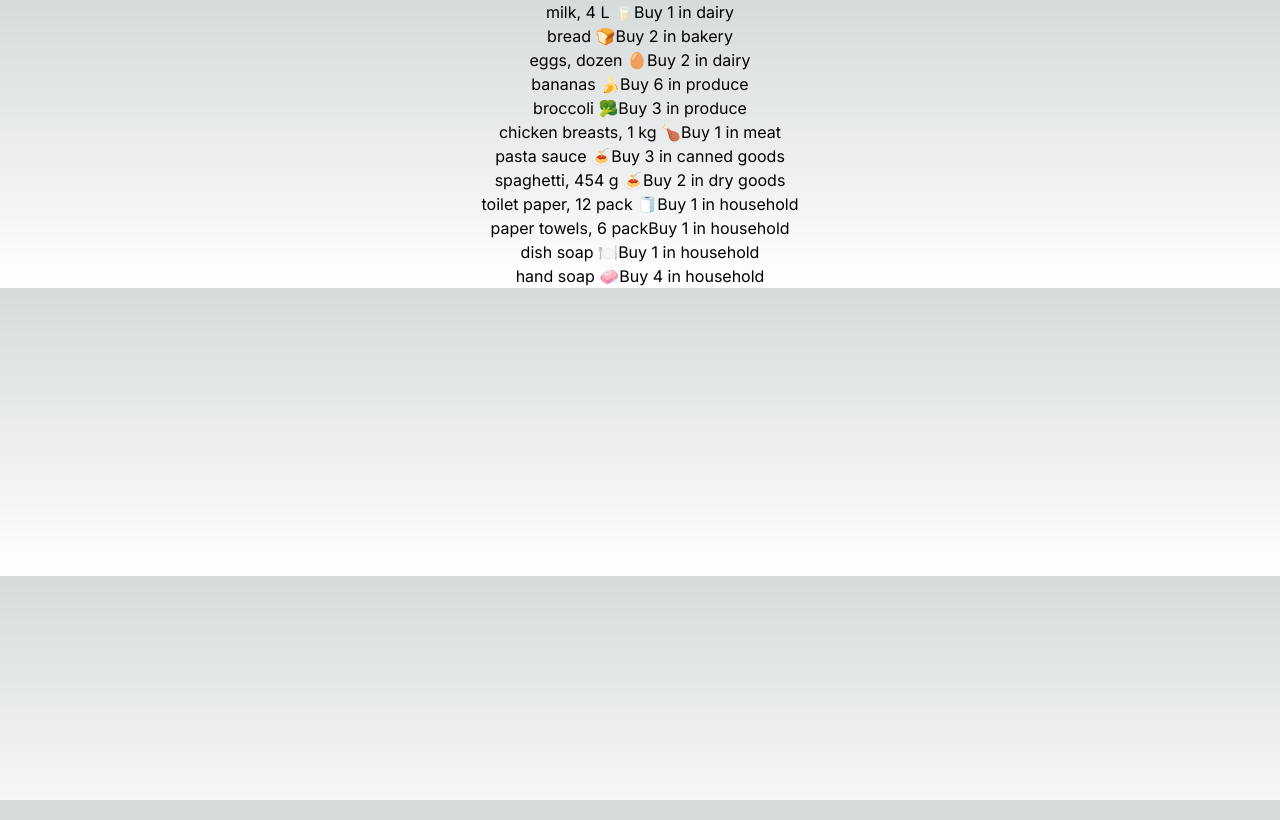
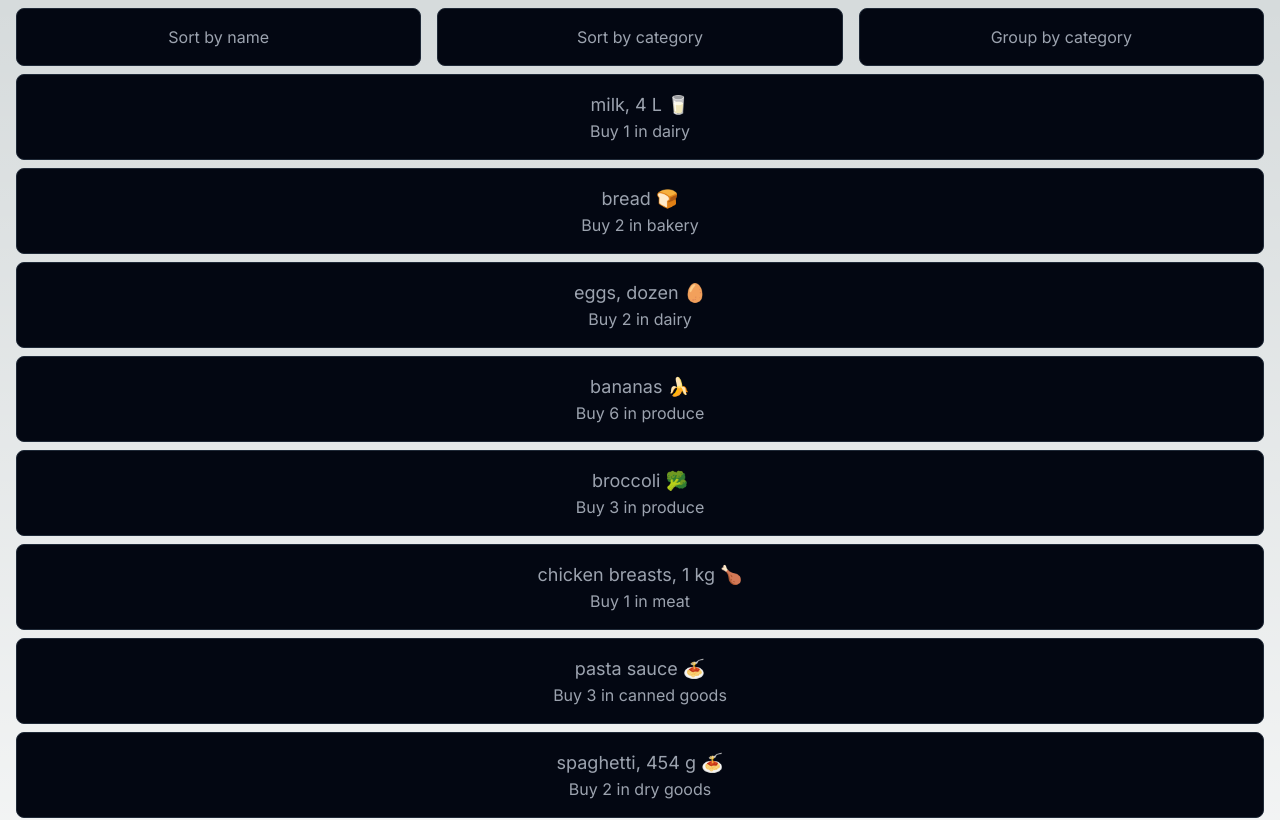
Before and after one commit to GarryLoopy/cprg306-assignments, a Next.js app: page /final-week7 in a window 1280 px wide. Shown: the top 820 px of the page. Built offline with nearby package versions, Linux system fonts and the light colour scheme.

Commit message:
Refactored week 7 final

```diff
--- a/app/final-week7/item-list.js
+++ b/app/final-week7/item-list.js
@@ -1,13 +1,72 @@
+"use client";
+
+import {useState} from "react";
+
 import Item from "./item"
+import Navigation from "./navigation"
 
 export default function ItemList( {items} ) {
+    const [sortBy, setSortBy] = useState("");
+    const [groupedByCategory, setGroupedByCategory] = useState(false);
+
+    const handleOnNavigationSelect = (contentType) => {
+        switch(contentType) {
+            case "Sort by name":
+                setSortBy("name");
+                break;
+            case "Sort by category":
+                setSortBy("category");
+                break;
+            case "Group by category":
+                setGroupedByCategory( () => !groupedByCategory);
+                break;
+            default:
+                console.error("Error on navigation.", contentType, " is not valid. Check navigation module.");
+        }
+    }
+
+    const nameComparator = (a, b) => {
+        if (a.name > b.name)
+            return 1;
+        else if (a.name < b.name)
+            return -1;
+        else
+            return 0;
+    }
+
+    const categoryComparator = (a, b) => {
+        if (a.category > b.category)
+            return 1;
+        else if (a.category < b.category)
+            return -1;
+        else
+            return 0;
+    }
+
+    const displayedItems = items.sort(
+        (a, b) => {
+            switch (sortBy) {
+                case "name":
+                    return nameComparator(a, b);
+                case "category":
+                    return categoryComparator(a, b);
+                default:
+                    return 0;
+            }
+
+        }
+    )
+
     return (
-        <div>
-            {
-                items.map(
-                    (item) => <Item item={item} key={item.id}/>
-                )
-            }
+        <div className="mr-4 ml-4">
+            <Navigation onItemSelect={handleOnNavigationSelect}/>
+            <ul className="flex flex-col gap-2">
+                {
+                    displayedItems.map(
+                        (item) => <Item item={item} key={item.id}/>
+                    )
+                }
+            </ul>
         </div>
     )
 }
--- a/app/final-week7/item.js
+++ b/app/final-week7/item.js
@@ -1,17 +1,8 @@
 export default function Item( {item} ) {
     return(
-        <li className="flex justify-center">
-            <h2>{item.name}</h2>
-            <p>Buy {item.quantity} in {item.category}</p>
+        <li className="text-center p-4 border rounded-lg text-gray-400 border-gray-800 bg-gray-950 hover:bg-gray-800 hover:border-gray-700 hover:cursor-pointer hover:text-white">
+            <h2 className="text-lg text-gray-400">{item.name}</h2>
+            <p className="text-md">Buy {item.quantity} in {item.category}</p>
         </li>
     )
 }
-
-// export default function Item({ item, onItemClick }) {
-//     return (
-//         <li class="p-2 ml-2 mt-4 mb-4 bg-violet-800 hover:bg-violet-900 max-w-sm rounded-r-xl" onClick={ () => onItemClick(item.name)}>
-//             <h2 class="text-xl font-bold">{item.name}</h2>
-//             <p class="text-sm">Buy {item.quantity} in {item.category}</p>
-//         </li>
-//     );
-// }
--- /dev/null
+++ b/app/final-week7/nav-button.js
@@ -0,0 +1,15 @@
+export default function NavButton( {contents, onButtonClick, selectedState} ) {
+
+    const handleButtonClick = () => {
+        onButtonClick(contents);
+    }
+
+    return (
+        <button className={`flex-1 p-4 border rounded-lg mt-2 mb-2 text-gray-400
+                           border-gray-800 bg-gray-950 hover:bg-gray-800 hover:border-gray-700
+                           hover:cursor-pointer hover:text-white ${selectedState ? "bg-gray-900 border-gray-800 text-gray-100" : ""}`}
+                onClick={handleButtonClick}>
+            {contents}
+        </button>
+    );
+}
--- /dev/null
+++ b/app/final-week7/navigation.js
@@ -0,0 +1,58 @@
+
+import { useState } from "react";
+
+import NavButton from "./nav-button";
+
+const typesAvailable = {
+    "Sort by name": false,
+    "Sort by category": false,
+    "Group by category": false,
+}
+
+export default function Navigation( {onItemSelect} ) {
+    const [types, setTypes] = useState(typesAvailable);
+
+    const resetSort = () => {
+        const newType = {
+            "Sort by name": false,
+            "Sort by category": false,
+            "Group by category": types["Group by category"]
+        }
+
+        setTypes(newType);
+    }
+
+    const handleButtonClick = (contentType) => {
+        resetSort();
+
+        let newType = {...types};
+
+        switch (contentType) {
+            case "Sort by name":
+                newType["Sort by name"] = !types["Sort by name"];
+                break;
+            case "Sort by category":
+                newType["Sort by category"] = !types["Sort by category"];
+                break;
+            case "Group by category":
+                newType["Group by category"] = !types["Group by category"];
+                break;
+        }
+
+        setTypes(newType);
+
+        onItemSelect(contentType)
+    }
+
+    return (
+        <div className="flex gap-4">
+            {
+                Object.keys(types).map (
+                    (typeVal) => {
+                        return <NavButton contents={typeVal} onButtonClick={handleButtonClick} selectedState={types[typeVal]}/>
+                    }
+                )
+            }
+        </div>
+    )
+}
--- a/app/final-week7/page.js
+++ b/app/final-week7/page.js
@@ -2,13 +2,14 @@
 
 import jsonData from "./items.json";
 import ItemList from "./item-list";
+import Navigation from "./navigation";
 
 export default function Page() {
     const items = [...jsonData];
 
     return (
         <main>
-            <ItemList items={items} />
+            <ItemList items={items}/>
         </main>
     )
 }
```
